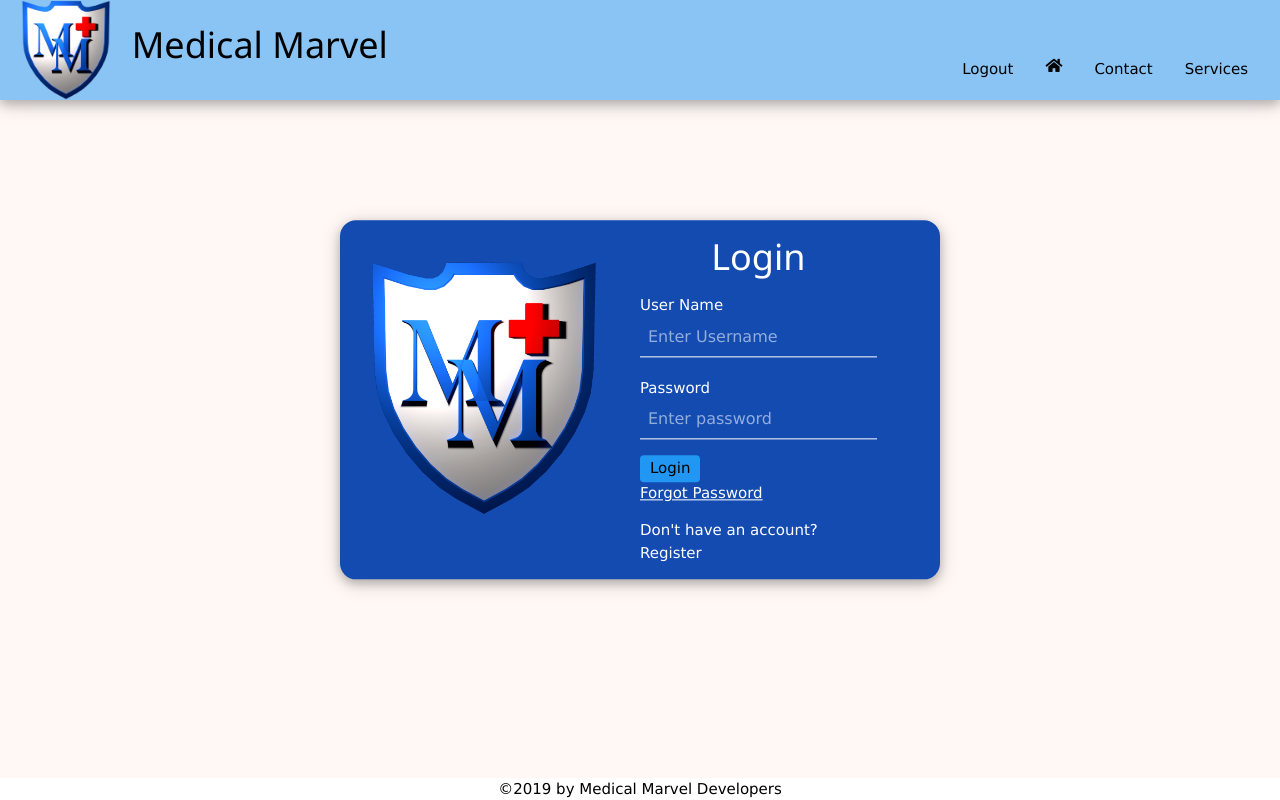
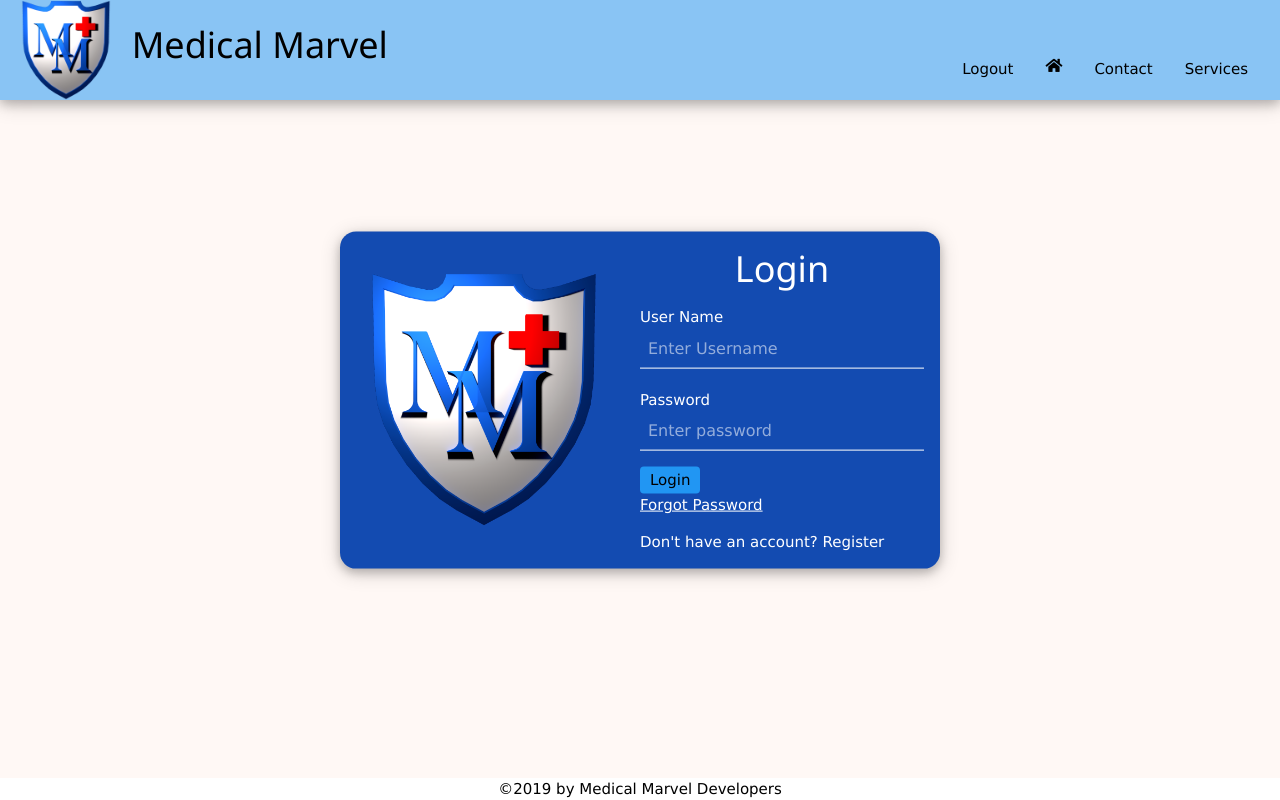
Before and after one commit to medical-marvel/Website, a PHP site: page /Login.php in a window 1280 px wide. Run offline with PHP 8.4, Linux system fonts and the light colour scheme; some libraries are stand-ins or nearby versions.

Commit message:
Update Login.php

```diff
--- a/Login.php
+++ b/Login.php
@@ -13,7 +13,7 @@ require_once 'Header.php';
 			<div class="w3-col m6">
 				<img src="images/Logo.png" style="width:90%;margin-top: 40px;">
 			</div>
-			<div class="w3-col m5">
+			<div class="w3-col m6">
 				<h1 class="w3-center">Login</h1>
 				<a>User Name</a>
 				<input id="username" required class="w3-input  " autofocus type="text"  name="uname" placeholder="Enter Username">
```
